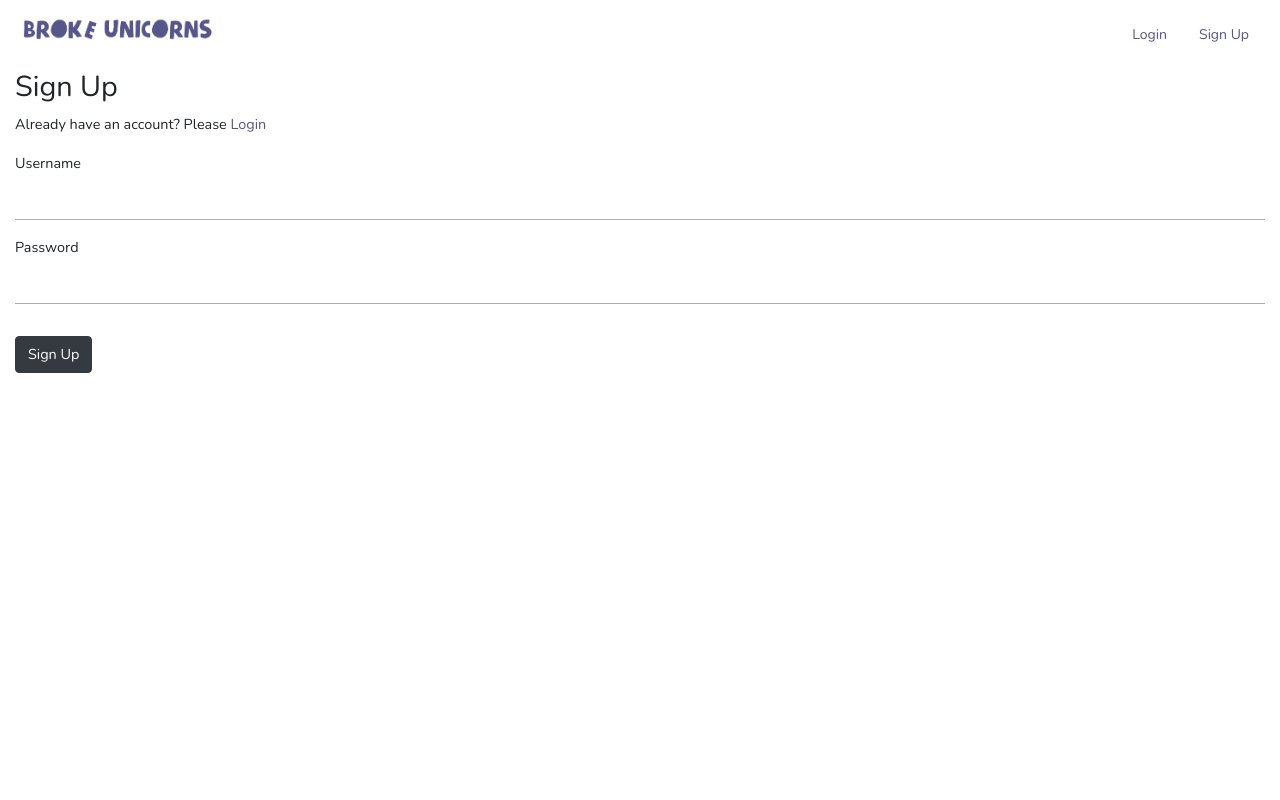
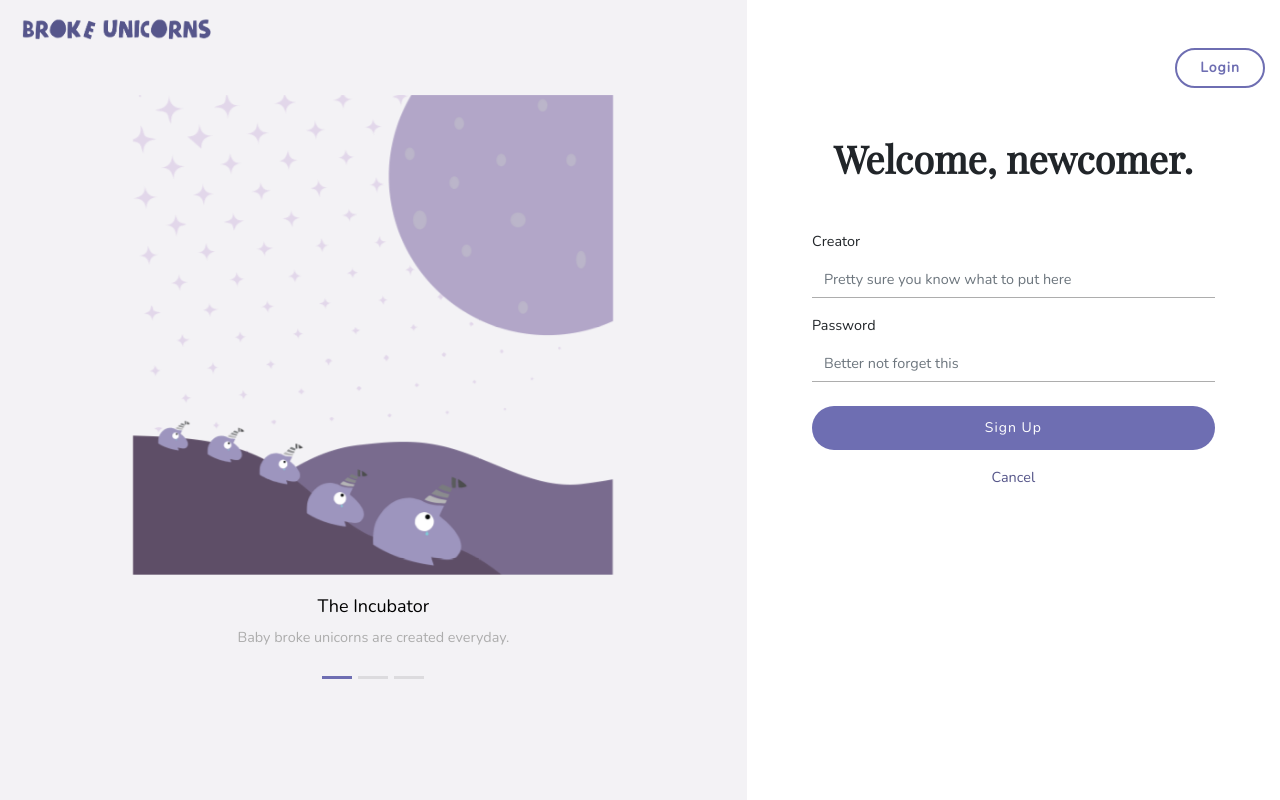
Before and after one commit to devjitbedi/broke-unicorns, a Laravel app: page /signup in a window 1280 px wide. Run offline with Laravel 8, Linux system fonts and the light colour scheme; some libraries are stand-ins or nearby versions.

Commit message:
working on signup

```diff
--- a/resources/views/signup.blade.php
+++ b/resources/views/signup.blade.php
@@ -1,20 +1,94 @@
-@extends('layout')
+<!DOCTYPE html>
+<html lang="en" dir="ltr">
+<meta name="csrf-token" content="{{ csrf_token() }}">
+<meta name="viewport" content="width=device-width, initial-scale=1, maximum-scale=1">
+<head>
+  <meta charset="utf-8">
+  <title>Sign Up</title>
+  <link rel="stylesheet" href="https://stackpath.bootstrapcdn.com/bootstrap/4.2.1/css/bootstrap.min.css">
+  <link rel="stylesheet" href="https://use.fontawesome.com/releases/v5.7.1/css/all.css" integrity="sha384-fnmOCqbTlWIlj8LyTjo7mOUStjsKC4pOpQbqyi7RrhN7udi9RwhKkMHpvLbHG9Sr" crossorigin="anonymous">
+  <link rel="stylesheet" href="../../css/app.css">
+  <link rel="stylesheet" href="https://fonts.googleapis.com/icon?family=Material+Icons">
+</head>
+<body>
 
-@section('title', 'Sign Up')
+<div class = "container-fluid">
 
-@section('main')
-  <h2 class = "mt-4">Sign Up</h2>
-  <p>Already have an account? Please <a href="/login" class = "link">Login</a></p>
+  <div class = "row">
+<div class = "col-12 col-md-7 login-graphic text-center">
+   <a href="/" class="ml-2"> <img src="/images/SingleLineLogo.png" class = "login-logo mt-3"></a>
+
+
+       <div id="carouselExampleIndicators" class="carousel" data-ride="false">
+          <ol class="carousel-indicators">
+          <li data-target="#carouselExampleIndicators" data-slide-to="0" class="active"></li>
+          <li data-target="#carouselExampleIndicators" data-slide-to="1"></li>
+          <li data-target="#carouselExampleIndicators" data-slide-to="2"></li>
+        </ol>
+
+
+        <div class="carousel-inner">
+          <div class="carousel-item text-center active">
+            <img class="graphics" src="/images/BrokeUnicornsInTheNight.png" alt="Broke Unicorn">
+             <div class="carousel-caption d-none d-block">
+             <h5 class = "black">The Incubator</h5>
+             <p class = "gray">Baby broke unicorns are created everyday.</p>
+             </div>
+          </div>
+          <div class="carousel-item">
+            <img class="graphics" src="/images/RichUnicornsInTheNight.png" alt="Rich Unicorn">
+            <div class="carousel-caption d-none d-block">
+             <h5 class = "black">The UnicornCenter</h5>
+             <p class = "gray">Some unicorns stay broke and some don't.</p>
+             </div>
+          </div>
+          <div class="carousel-item">
+            <img class="graphics" src="/images/GoldHornUnicornInTheNight.png" alt="Gold Horned Unicorn">
+            <div class="carousel-caption d-none d-block">
+             <h5 class = "black">Discussion Center</h5>
+             <p class = "gray">Although, one unicorn is above the rest.</p>
+             </div>
+          </div>
+
+
+        </div>
+
+    </div>
+
+
+
+
+</div>
+<div class = "col-12 col-md-5 mt-5 mb-5 login-text text-center">
+  <a href = "/login" class = "btn-purple-outline float-right mb-4 mb-md-0"> Login </a>
+  <div class = "clear"> </div>
+  <h2 class = "mt-md-5 mb-md-5 mb-4 big-title text-center">Welcome, newcomer.</h2>
   <form method="post">
     @csrf
-    <div class="form-group">
-      <label for="username">Username</label>
-      <input type="text" id="username" name="username" class="form-control">
+    <div class="form-group text-left">
+      <label for="username">Creator</label>
+      <input type="text" id="username" name="username" class="form-control" placeholder="Pretty sure you know what to put here">
     </div>
-    <div class="form-group">
+    <div class="form-group text-left">
       <label for="password">Password</label>
-      <input type="password" id="password" name="password" class="form-control">
+      <input type="password" id="password" name="password" class="form-control" placeholder="Better not forget this">
     </div>
-    <input type="submit" value="Sign Up" class="btn btn-dark mt-3">
+    <input type="submit" value="Sign Up" class="btn-purple-alt mt-2 mb-3">
+    <a href="/" class = "link float-center">Cancel</a>
   </form>
-@endsection
+
+
+</div>
+</div>
+
+
+
+</div>
+
+
+
+
+<script type="text/javascript" src = "../../js/app.js"></script>
+
+</body>
+</html>
```
Also changed, not shown: public/css/app.css.
